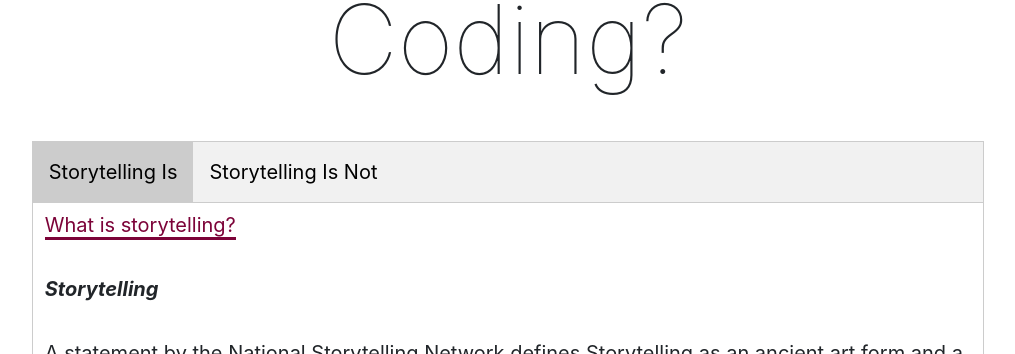
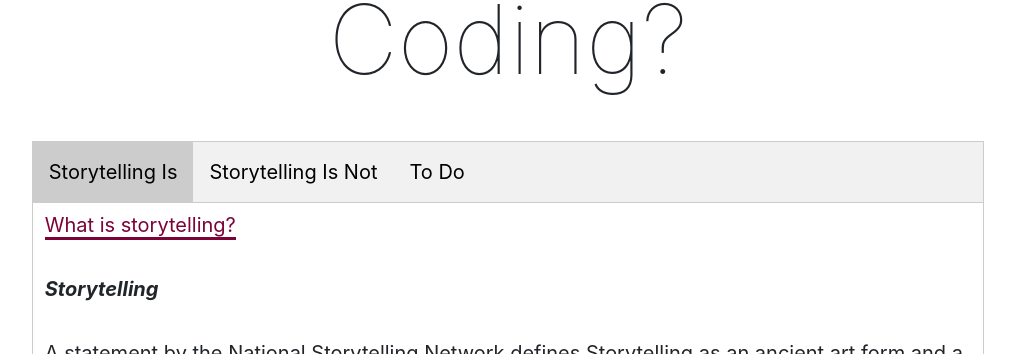
Before and after one commit to Montana-Media-Arts/SEAChange, a Jekyll site: the page built from modules/day-1/_posts/2017-01-06-whatis.md, in a window 1280 px wide and 900 px high, scrolled down 446 px. Shown: the part 100-454 px from the top of the window, without its empty margins (132-1147 px from the left). Built offline with Jekyll 4.4.1, drawn with Linux system fonts in a browser that asks for light colours; nearby versions of some CDN libraries.

Commit message:
Update 2017-01-06-whatis.md

```diff
--- a/modules/day-1/_posts/2017-01-06-whatis.md
+++ b/modules/day-1/_posts/2017-01-06-whatis.md
@@ -8,6 +8,7 @@ module: 1
 <div class="tab">
   <button class="tablinks active" onclick="openTab(event, 'Is')">Storytelling Is</button>
   <button class="tablinks" onclick="openTab(event, 'IsNot')">Storytelling Is Not</button>
+ <button class="tablinks" onclick="openTab(event, 'ToDo')">To Do</button>
 </div>
 
 <div id="Is" class="tabcontent" style="display:block">
@@ -112,5 +113,6 @@ There are many cultures on earth, each with rich traditions, customs and opportu
 
  <p>My hope is that you learn how to solve problems through sub-problems and smaller blocks that can then be built back together, just like in traditional art problems. The goal is to explore what expression means when using an abstract tool such as code to engage with artistic processes.  The best part is that you already do it; you may not realize it yet.</p>
 </div>
-
+<div id="ToDo" class="tabcontent">
+Turn to your neighbor(s) and tell them your favorite story.  Switch.  What makes it a great story?  How could it improve?
 </div>
```
